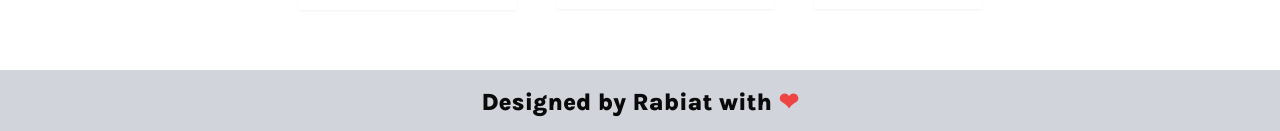
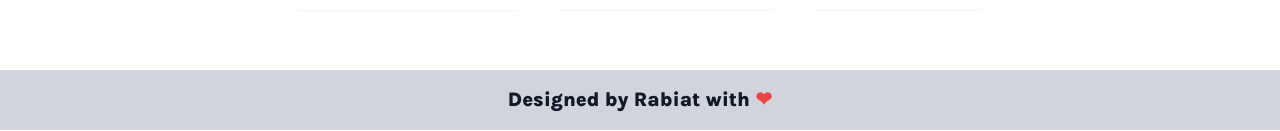
Before and after one commit to cybergirl00/thee_lens_guy, a Next.js app: page / in a window 1280 px wide. Shown: the part 2998-3129 px from the top of the page. Built offline with nearby package versions, Linux system fonts and the light colour scheme.

Commit message:
first commit

```diff
--- a/app/layout.tsx
+++ b/app/layout.tsx
@@ -25,7 +25,7 @@ export default function RootLayout({
         <main>{children}</main>
 
         <div className="bg-gray-300">
-          <h1 className="text-center text-2xl font-extrabold p-4">Designed by Rabiat with <span className="text-red-500">❤</span></h1>
+          <h1 className="text-center text-gray-900 text-xl font-extrabold p-4">Designed by Rabiat with <span className="text-red-500">❤</span></h1>
         </div>
       </body>
     </html>
--- a/app/page.tsx
+++ b/app/page.tsx
@@ -19,7 +19,7 @@ const Home = () => {
         <section id='contact' className="flex flex-col justify-center p-5 items-center gap-6">
           <h2 className='text-center text-3xl'>Contact <span className='text-primary font-extrabold'>Us</span> </h2>
 
-          <div className="justify-center items-center flex gap-10">
+          <div className="justify-center items-center flex flex-col lg:flex-row gap-10">
 
             <Link href={'https://instagram.com/thee.lens_guyy?igshid=MmVlMjlkMTBhMg=='} className='flex items-center hover:shadow-md  gap-4 shadow-sm p-3'>
             <Instagram size={30}className='text-primary' />
--- a/components/Portfolio.tsx
+++ b/components/Portfolio.tsx
@@ -5,7 +5,7 @@ import React, { useState } from "react";
 const Portfolio = () => {
   const portfolioImages = [
     "/cross.JPG",
-    "/black.jpg",
+    "/black.JPG",
     "/flower.JPG",
     "/wed.JPG",
     "/girl.JPG",
```
